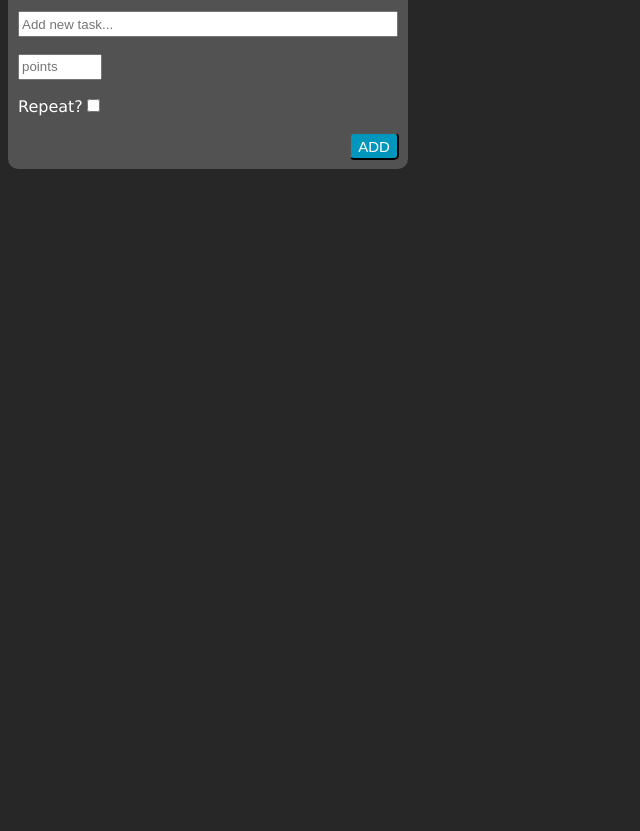
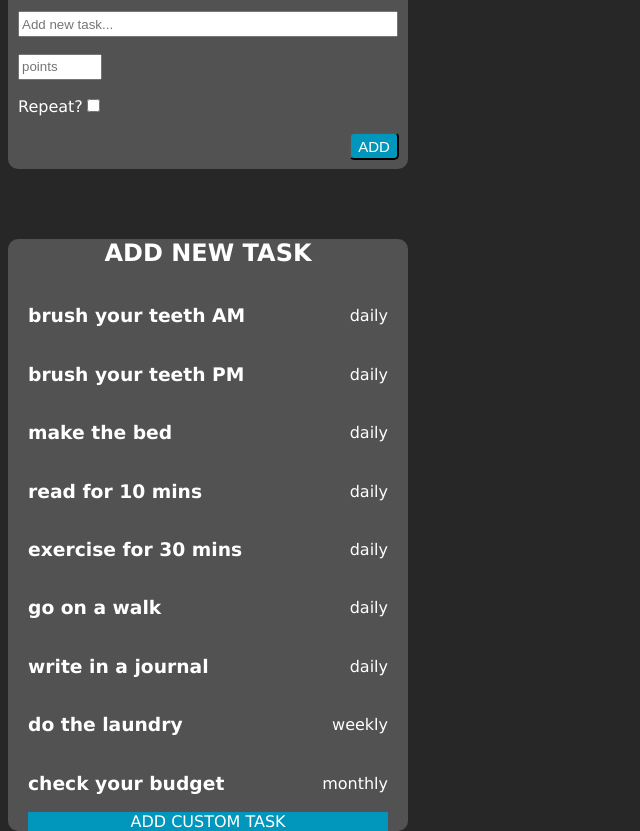
Before and after one commit to JoeHughes1/gamify-self-care, a React (Create React App) app: page / in a window 1280 px wide. Shown: the part 280-1111 px from the top of the page, without its empty margins (0-640 px from the left). Before the commit the page ends 800 px from the top, so only its background shows below. Built offline with nearby package versions, Linux system fonts and the light colour scheme.

Commit message:
added 'add new task' list with some default tasks

```diff
--- a/package.json
+++ b/package.json
@@ -8,7 +8,7 @@
     "@testing-library/user-event": "^13.5.0",
     "react": "^18.2.0",
     "react-dom": "^18.2.0",
-    "react-scripts": "5.0.1",
+    "react-scripts": "^5.0.1",
     "web-vitals": "^2.1.4"
   },
   "scripts": {
--- /dev/null
+++ b/src/AddNewTask.js
@@ -0,0 +1,33 @@
+import { defaultTasks } from "./DefaultTasks";
+
+export default function AddNewTask({ handleAddNewTask }) {
+	return (
+		<div className="new-task__container">
+			<h2>ADD NEW TASK</h2>
+			<div className="new-task__list">
+				{defaultTasks.map((task) => (
+					<DefaultTask
+						name={task.name}
+						frequency={task.repeatFrequency}
+						handleAddNewTask={handleAddNewTask}
+						task={task}
+					/>
+				))}
+				<AddCustomTaskButton />
+			</div>
+		</div>
+	);
+}
+
+function DefaultTask({ name, frequency, handleAddNewTask, task }) {
+	return (
+		<div className="default-task" onClick={() => handleAddNewTask(task)}>
+			<h3>{name}</h3>
+			<p>{frequency}</p>
+		</div>
+	);
+}
+
+function AddCustomTaskButton() {
+	return <div className="add-custom-task-button">ADD CUSTOM TASK</div>;
+}
--- a/src/App.js
+++ b/src/App.js
@@ -2,6 +2,7 @@ import { useState } from "react";
 import React from "react";
 import CustomAddTask from "./CustomAddTask";
 import TaskList from "./TaskList";
+import AddNewTask from "./AddNewTask";
 
 export default function App() {
 	const [tasks, setTasks] = useState([]);
@@ -27,8 +28,13 @@ export default function App() {
 		]);
 
 		setTaskName("");
+	}
 
-		console.log(tasks);
+	//handles clicking on default task from ADD NEW TASK list
+	function handleAddNewTask(task) {
+		setTasks([...tasks, task]);
+
+		console.log(task);
 	}
 
 	return (
@@ -50,6 +56,9 @@ export default function App() {
 					setFrequency={setFrequency}
 				/>
 			</div>
+			<div>
+				<AddNewTask handleAddNewTask={handleAddNewTask} />
+			</div>
 		</>
 	);
 }
--- a/src/index.css
+++ b/src/index.css
@@ -128,4 +128,54 @@ li {
 .custom-task-form__submit:hover {
 	background-color: white;
 	color: rgb(1, 150, 187);
+	cursor: pointer;
 }
+
+/* NEW TASK LIST */
+
+.new-task__container {
+	position: relative;
+	top: 100px;
+	width: 400px;
+
+	border-radius: 10px;
+	background-color: rgba(168, 168, 168, 0.333);
+}
+
+.new-task__container h2 {
+	text-align: center;
+}
+
+.new-task__list {
+	display: flex;
+	flex-direction: column;
+	align-items: center;
+}
+
+.default-task {
+	width: 90%;
+	display: flex;
+	flex-direction: row;
+	align-items: center;
+	justify-content: space-between;
+}
+
+.default-task:hover {
+	background-color: rgba(96, 160, 181, 0.565);
+	cursor: pointer;
+}
+
+.add-custom-task-button {
+	width: 90%;
+	display: flex;
+	flex-direction: row;
+	align-items: center;
+	justify-content: center;
+	background-color: rgb(1, 150, 187);
+}
+
+.add-custom-task-button:hover {
+	cursor: pointer;
+	background-color: white;
+	color: rgb(1, 150, 187);
+}
```
Also changed, not shown: 1 other file (tests, documents, lock files or other folders).
